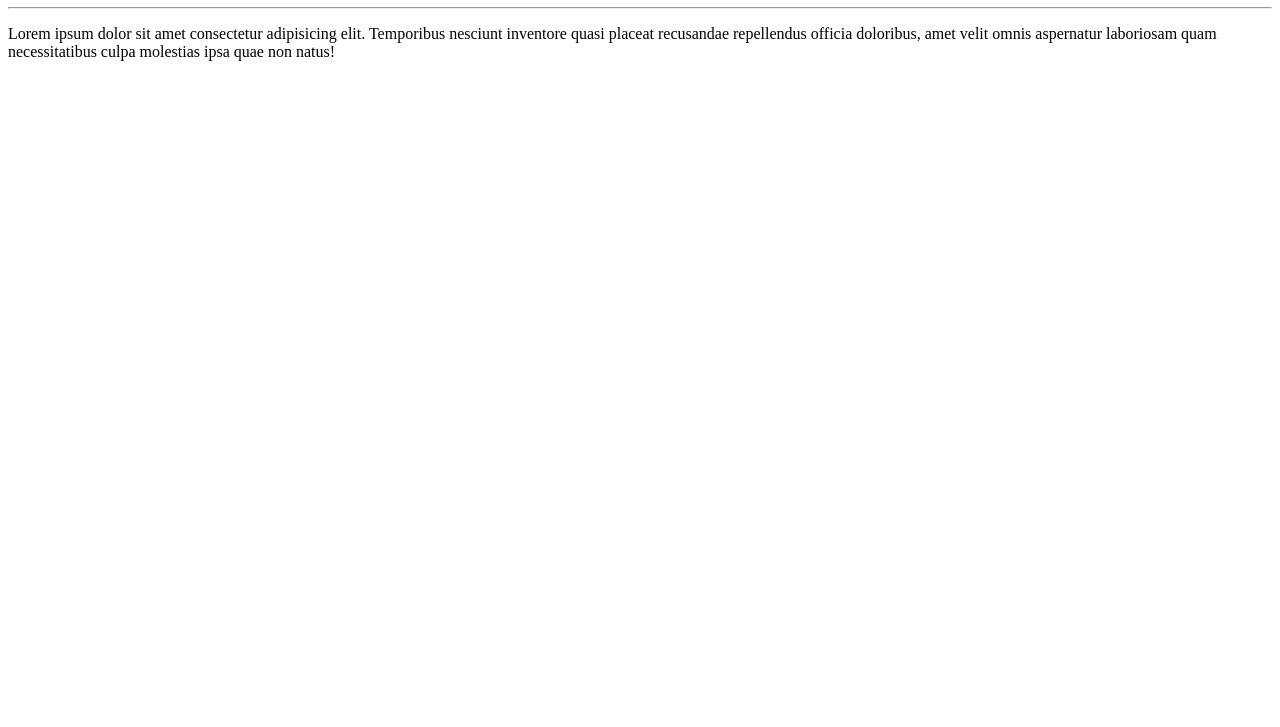
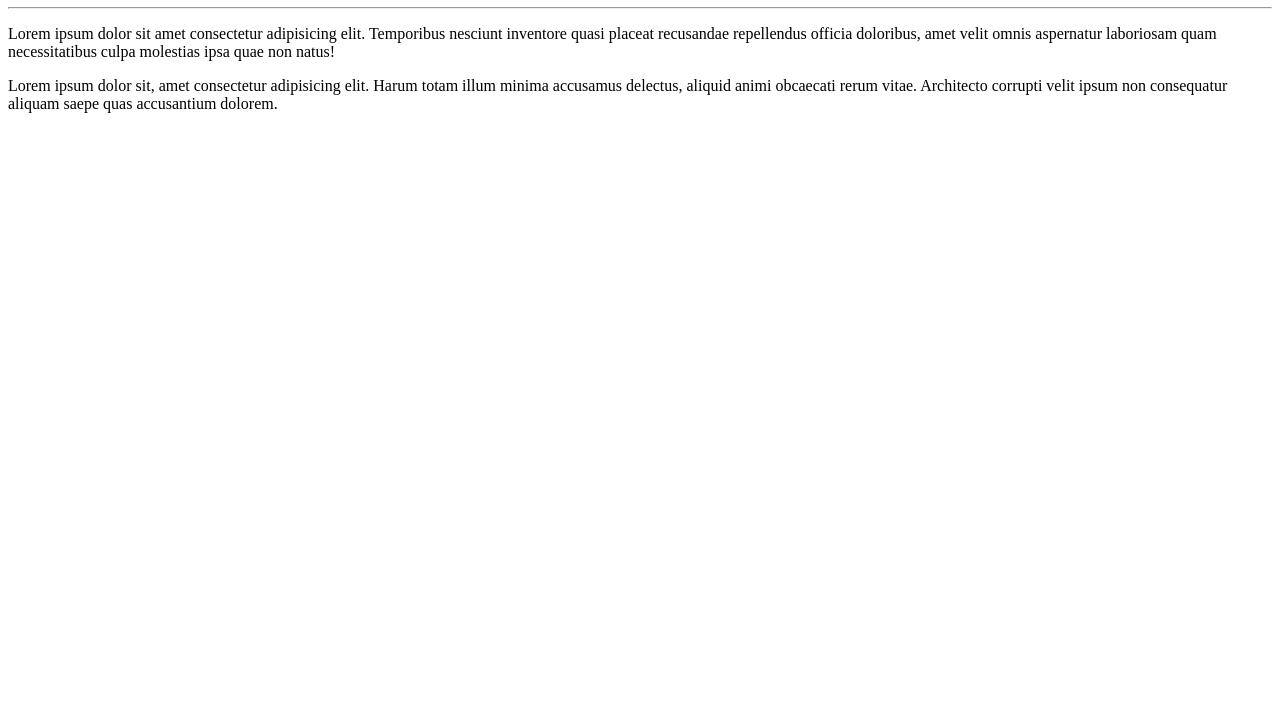
Before and after one commit to ihanacordeiro/ola-mundo, a plain HTML site: page site-exemplo/index.html in a window 1280 px wide. Shown: the part 73-800 px from the top of the page. Drawn offline with Linux system fonts and the light colour scheme.

Commit message:
adicionei um parágrafo

```diff
--- a/site-exemplo/index.html
+++ b/site-exemplo/index.html
@@ -9,5 +9,6 @@
     <h1> Olá, Mundo!</h1>
     <hr>
     <p> Lorem ipsum dolor sit amet consectetur adipisicing elit. Temporibus nesciunt inventore quasi placeat recusandae repellendus officia doloribus, amet velit omnis aspernatur laboriosam quam necessitatibus culpa molestias ipsa quae non natus!</p>
+    <p> Lorem ipsum dolor sit, amet consectetur adipisicing elit. Harum totam illum minima accusamus delectus, aliquid animi obcaecati rerum vitae. Architecto corrupti velit ipsum non consequatur aliquam saepe quas accusantium dolorem.</p>
 </body>
 </html>
```
